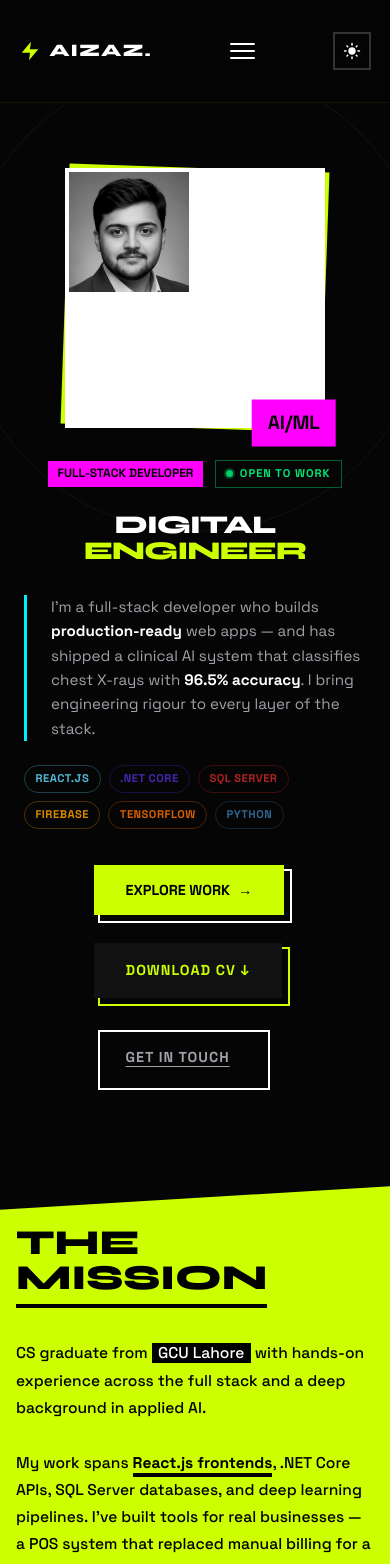
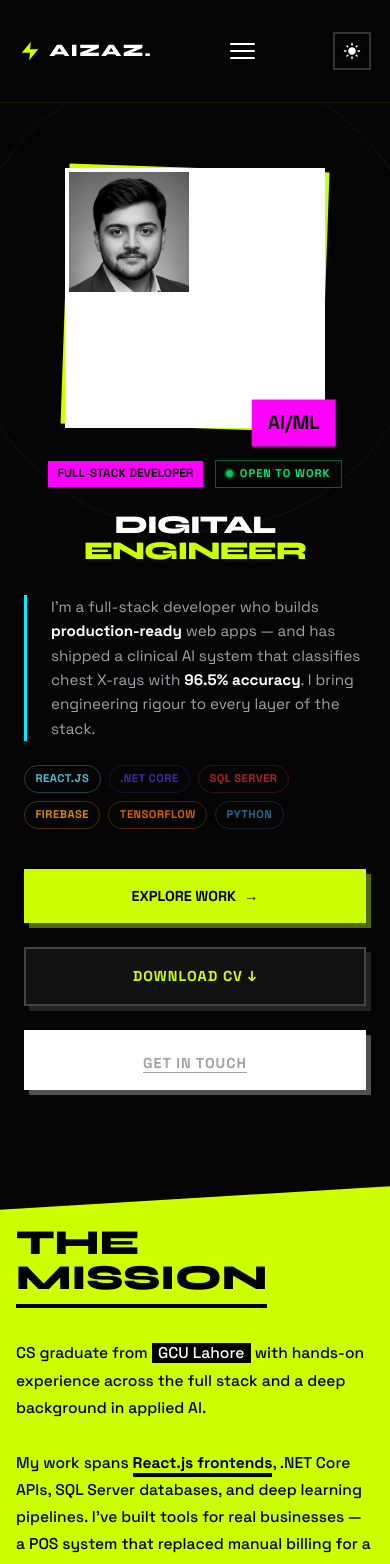
Before and after one commit to aizazahmadbuttah/portfolio, a React (Vite) app: page /#/ in a window 390 px wide. Shown: the top 1564 px of the page. Built offline with nearby package versions, Linux system fonts and the light colour scheme.

Commit message:
fix: 6 visual issues — live demo button, hero button shadows, scroll-to-top icon, stats 8+, contact column spacing, mobile overflow

```diff
--- a/src/App.css
+++ b/src/App.css
@@ -221,20 +221,28 @@ main {
 
 @media (max-width: 600px) {
     .nav {
-        padding: 0 2rem;
-    }
-
-    .nav-links {
-        display: none;
-        /* Can be toggle based, just hiding for overlap */
+        padding: 0 1.2rem;
+    }
+
+    /* NOTE: .nav-links display is managed by the 768px block — do NOT override here */
+
+    .hero {
+        overflow-x: hidden;
     }
 
     .hero-buttons {
         flex-direction: column;
         align-items: center;
-    }
-
-    .button-wrapper button {
+        width: 100%;
+    }
+
+    .button-wrapper {
+        width: 100%;
+        display: flex;
+    }
+
+    .button-wrapper button,
+    .button-wrapper .download-cv-btn {
         width: 100%;
         justify-content: center;
     }
@@ -389,10 +397,16 @@ main {
 .button-wrapper {
     border: 2px solid #fff;
     display: inline-block;
-    background: transparent;
-}
-
-/* Download CV button — same brutalist style as secondary but neon accent */
+    background: #fff;
+    box-shadow: 5px 5px 0 0 rgba(255,255,255,0.3);
+    transition: box-shadow 0.2s ease, transform 0.2s ease;
+}
+
+.button-wrapper:hover {
+    transform: translate(-2px, -2px);
+    box-shadow: 7px 7px 0 0 rgba(255,255,255,0.3);
+}
+
 .download-cv-btn {
     display: flex;
     align-items: center;
@@ -405,18 +419,19 @@ main {
     color: var(--primary-color) !important;
     border: none;
     cursor: pointer;
-    transform: translate(-6px, -6px);
-    transition: transform 0.2s ease;
+    transition: background 0.2s ease;
     text-decoration: none;
     letter-spacing: 1px;
 }
 
 .button-wrapper:has(.download-cv-btn) {
     border-color: var(--primary-color);
-}
-
-.button-wrapper:hover .download-cv-btn {
-    transform: translate(-2px, -2px);
+    background: var(--primary-color);
+    box-shadow: 5px 5px 0 0 rgba(191,255,0,0.35);
+}
+
+.button-wrapper:has(.download-cv-btn):hover {
+    box-shadow: 7px 7px 0 0 rgba(191,255,0,0.35);
 }
 
 .button-wrapper button {
@@ -429,17 +444,33 @@ main {
     font-weight: 800;
     border: none;
     cursor: pointer;
-    transform: translate(-6px, -6px);
-    transition: transform 0.2s ease;
-}
-
-.button-wrapper:hover button {
-    transform: translate(-2px, -2px);
+    transition: background 0.2s ease;
+    min-width: 0;
+}
+
+.button-wrapper.primary {
+    border-color: var(--primary-color);
+    background: var(--primary-color);
+    box-shadow: 5px 5px 0 0 rgba(191,255,0,0.4);
+}
+
+.button-wrapper.primary:hover {
+    box-shadow: 7px 7px 0 0 rgba(191,255,0,0.4);
 }
 
 .button-wrapper.primary button {
     background: var(--primary-color);
     color: #000;
+}
+
+.button-wrapper.secondary {
+    border-color: #444;
+    background: #444;
+    box-shadow: 5px 5px 0 0 rgba(255,255,255,0.12);
+}
+
+.button-wrapper.secondary:hover {
+    box-shadow: 7px 7px 0 0 rgba(255,255,255,0.12);
 }
 
 .button-wrapper.secondary button {
@@ -1518,6 +1549,7 @@ main {
     padding: 2.5rem;
     display: flex;
     flex-direction: column;
+    justify-content: space-between;
     transition: transform 0.3s ease, box-shadow 0.3s ease, background 0.8s ease;
     box-shadow: 0 20px 40px rgba(0, 0, 0, 0.1);
 }
@@ -1602,7 +1634,6 @@ main {
 
 /* Social Links */
 .contact-social {
-    margin-top: auto;
     padding-top: 1.5rem;
     border-top: 1px solid var(--contact-border-color);
 }
@@ -2409,6 +2440,50 @@ main {
     box-shadow: 0 6px 20px var(--shadow-color);
 }
 
+/* ===== Live Demo Button (Project Detail Page) ===== */
+.live-demo-btn {
+    display: inline-flex;
+    align-items: center;
+    gap: 0.55rem;
+    padding: 0.85rem 2rem;
+    background: var(--primary-color);
+    color: #000;
+    border: 2px solid var(--primary-color);
+    font-family: var(--font-body);
+    font-size: 0.88rem;
+    font-weight: 800;
+    letter-spacing: 1.5px;
+    text-transform: uppercase;
+    text-decoration: none;
+    cursor: pointer;
+    box-shadow: 4px 4px 0 0 rgba(191,255,0,0.5);
+    transition: transform 0.2s ease, box-shadow 0.2s ease, background 0.2s ease;
+    margin: 0 auto 2rem;
+}
+
+.live-demo-btn:hover {
+    transform: translate(-2px, -2px);
+    box-shadow: 6px 6px 0 0 rgba(191,255,0,0.6);
+    background: #d4ff1a;
+}
+
+.live-demo-btn:active {
+    transform: translate(1px, 1px);
+    box-shadow: 2px 2px 0 0 rgba(191,255,0,0.4);
+}
+
+[data-theme="light"] .live-demo-btn {
+    background: #5a7a00;
+    border-color: #5a7a00;
+    color: #fff;
+    box-shadow: 4px 4px 0 0 rgba(90,122,0,0.45);
+}
+
+[data-theme="light"] .live-demo-btn:hover {
+    background: #4a6600;
+    box-shadow: 6px 6px 0 0 rgba(90,122,0,0.55);
+}
+
 /* ========== Light Mode Overrides ========== */
 [data-theme="light"] .header {
     background: rgba(248, 248, 248, 0.88);
--- a/src/App.jsx
+++ b/src/App.jsx
@@ -172,7 +172,9 @@ function App() {
 
             {showBackToTop && (
                 <button className="back-to-top" onClick={scrollToTop} aria-label="Back to top">
-                    ↑
+                    <svg xmlns="http://www.w3.org/2000/svg" width="22" height="22" viewBox="0 0 24 24" fill="none" stroke="currentColor" strokeWidth="2.5" strokeLinecap="round" strokeLinejoin="round">
+                        <polyline points="18 15 12 9 6 15" />
+                    </svg>
                 </button>
             )}
         </div>
--- a/src/pages/HomePage.jsx
+++ b/src/pages/HomePage.jsx
@@ -184,7 +184,7 @@ function HomePage() {
                         </p>
                         <div className="about-stats-row">
                             <div className="about-stat">
-                                <span className="about-stat-num">5+</span>
+                                <span className="about-stat-num">8+</span>
                                 <span className="about-stat-label">Projects Shipped</span>
                             </div>
                             <div className="about-stat">
--- a/src/pages/ProjectPage.jsx
+++ b/src/pages/ProjectPage.jsx
@@ -47,9 +47,12 @@ function ProjectPage() {
                             href={project.liveUrl}
                             target="_blank"
                             rel="noopener noreferrer"
-                            className="cta-button"
+                            className="live-demo-btn"
                         >
-                            View Live Demo
+                            <svg xmlns="http://www.w3.org/2000/svg" width="16" height="16" viewBox="0 0 24 24" fill="none" stroke="currentColor" strokeWidth="2.5" strokeLinecap="round" strokeLinejoin="round">
+                                <path d="M18 13v6a2 2 0 0 1-2 2H5a2 2 0 0 1-2-2V8a2 2 0 0 1 2-2h6" /><polyline points="15 3 21 3 21 9" /><line x1="10" y1="14" x2="21" y2="3" />
+                            </svg>
+                            VIEW LIVE DEMO
                         </a>
                     )}
 
```
